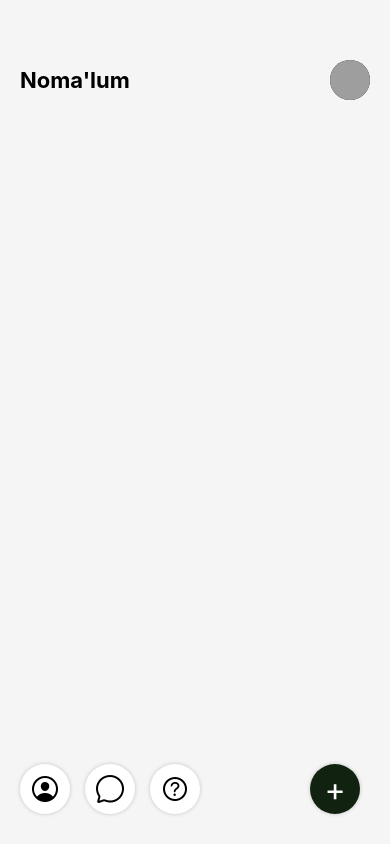
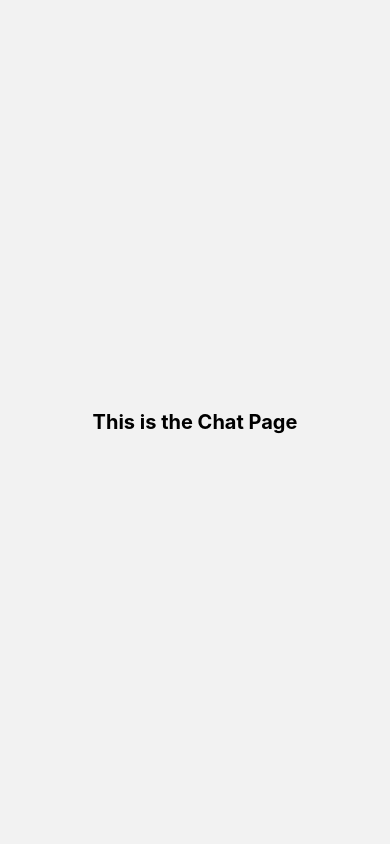
Before and after one commit to Turdiyevv/native-weather, a React Native app: screen /Chat in a window 390 px wide. Before the commit this address had no page. Built offline with nearby package versions, Linux system fonts and the light colour scheme; grey boxes are pictures that could not be loaded.

Commit message:
profile fix, support and chat pages

```diff
--- a/App.js
+++ /dev/null
@@ -1,22 +0,0 @@
-import React from "react";
-import { NavigationContainer } from "@react-navigation/native";
-import { createNativeStackNavigator } from "@react-navigation/native-stack";
-import MainPage from "./pages/Main";
-import AddPage from "./components/screens/AddPage";
-import ProfilePage from "./pages/ProfilePage";
-import {ProfileViewPage} from "./pages/ProfileViewPage";
-
-const Stack = createNativeStackNavigator();
-
-export default function App() {
-  return (
-    <NavigationContainer>
-      <Stack.Navigator screenOptions={{ headerShown: false }}>
-        <Stack.Screen name="MainPage" component={MainPage} />
-        <Stack.Screen name="AddPage" component={AddPage} />
-        <Stack.Screen name="ProfileView" component={ProfileViewPage} />
-        <Stack.Screen name="ProfileEdit" component={ProfilePage} />
-      </Stack.Navigator>
-    </NavigationContainer>
-  );
-}
--- /dev/null
+++ b/App.tsx
@@ -0,0 +1,50 @@
+import React from "react";
+import { NavigationContainer } from "@react-navigation/native";
+import { createNativeStackNavigator } from "@react-navigation/native-stack";
+import { enableScreens } from "react-native-screens";
+
+// Faollashtiramiz, shunda topHeaderHeightChange xatosi yo'qoladi
+enableScreens();
+
+// Sahifalarni import qilamiz
+import MainPage from "./pages/Main";
+import AddPage from "./components/screens/AddPage";
+import ProfilePage from "./pages/ProfilePage";
+import { ProfileViewPage } from "./pages/ProfileViewPage";
+import ChatPage from "./pages/ChatPage";
+import SupportPage from "./pages/SupportPage";
+
+// Stack parametrlari (TypeScript uchun)
+export type RootStackParamList = {
+  MainPage: undefined;
+  AddPage: undefined;
+  ProfileView: undefined;
+  ProfileEdit: undefined;
+  Chat: undefined;
+  Support: undefined;
+};
+
+// Stack yaratamiz
+const Stack = createNativeStackNavigator<RootStackParamList>();
+
+const App: React.FC = () => {
+  return (
+    <NavigationContainer>
+      <Stack.Navigator
+        initialRouteName="MainPage"
+        screenOptions={{
+          headerShown: false, // Header ishlatilmaydi
+        }}
+      >
+        <Stack.Screen name="MainPage" component={MainPage} />
+        <Stack.Screen name="AddPage" component={AddPage} />
+        <Stack.Screen name="ProfileView" component={ProfileViewPage} />
+        <Stack.Screen name="ProfileEdit" component={ProfilePage} />
+        <Stack.Screen name="Chat" component={ChatPage} />
+        <Stack.Screen name="Support" component={SupportPage} />
+      </Stack.Navigator>
+    </NavigationContainer>
+  );
+};
+
+export default App;
--- a/components/TodoItem.tsx
+++ b/components/TodoItem.tsx
@@ -15,7 +15,11 @@ interface TodoItemProps {
 
 export default function TodoItem({ item, onToggle, onLongPress }: TodoItemProps) {
   const createdTime = new Date(item.time);
-  const formattedTime = createdTime.toLocaleTimeString([], { hour: '2-digit', minute: '2-digit' });
+  const formattedTime = createdTime.toLocaleTimeString([], {
+    hour: '2-digit',
+    minute: '2-digit',
+    hour12: false
+  });
   const formattedDeadline = item.deadline ? new Date(item.deadline).toLocaleDateString() : null;
 
   // title uzunligini 26 ta belgidan oshsa ... qo'shish
--- a/package.json
+++ b/package.json
@@ -11,8 +11,8 @@
   "dependencies": {
     "@react-native-async-storage/async-storage": "2.2.0",
     "@react-native-community/datetimepicker": "8.4.4",
-    "@react-navigation/native": "^7.1.24",
-    "@react-navigation/native-stack": "^7.8.5",
+    "@react-navigation/native": "^6.1.18",
+    "@react-navigation/native-stack": "^6.11.0",
     "expo": "~54.0.27",
     "expo-image-picker": "~17.0.9",
     "expo-linear-gradient": "~15.0.8",
@@ -21,7 +21,7 @@
     "react": "19.1.0",
     "react-native": "0.81.5",
     "react-native-animated-loader": "^1.0.0",
-    "react-native-safe-area-context": "^5.6.2",
+    "react-native-safe-area-context": "~5.6.0",
     "react-native-screens": "~4.16.0"
   },
   "devDependencies": {
--- /dev/null
+++ b/pages/ChatPage.tsx
@@ -0,0 +1,17 @@
+import React from "react";
+import { View, Text, StyleSheet } from "react-native";
+
+const ChatPage: React.FC = () => {
+  return (
+    <View style={styles.container}>
+      <Text style={styles.text}>This is the Chat Page</Text>
+    </View>
+  );
+};
+
+export default ChatPage;
+
+const styles = StyleSheet.create({
+  container: { flex: 1, justifyContent: "center", alignItems: "center" },
+  text: { fontSize: 20, fontWeight: "bold" },
+});
--- a/pages/Main.tsx
+++ b/pages/Main.tsx
@@ -97,7 +97,12 @@ export default function MainPage({ navigation }) {
       {/* Header */}
       <View style={styles.header}>
         <Text style={styles.username}>{firstName || "Noma'lum"}</Text>
-        <Image source={avatar ? { uri: avatar } : Avatar} style={styles.avatar} />
+        <TouchableOpacity onPress={() => navigation.navigate("ProfileView")}>
+            <Image
+                source={avatar ? { uri: avatar } : Avatar}
+                style={styles.avatar}
+            />
+        </TouchableOpacity>
       </View>
 
       {/* SectionList bilan tasklar */}
@@ -148,16 +153,16 @@ export default function MainPage({ navigation }) {
 
       {/* Bottom Buttons */}
       <View style={styles.leftButtons}>
-        <TouchableOpacity
-          style={styles.sideButton}
-          onPress={() => navigation.navigate("ProfileView")}
-        >
-          <Ionicons name="person-circle-outline" size={32} color="black" />
-        </TouchableOpacity>
-        <TouchableOpacity style={styles.sideButton} onPress={() => console.log("Chat")}>
+        {/*<TouchableOpacity*/}
+        {/*  style={styles.sideButton}*/}
+        {/*  onPress={() => navigation.navigate("ProfileView")}*/}
+        {/*>*/}
+        {/*  <Ionicons name="person-circle-outline" size={32} color="black" />*/}
+        {/*</TouchableOpacity>*/}
+        <TouchableOpacity style={styles.sideButton} onPress={() => navigation.navigate("Chat")}>
           <Ionicons name="chatbubble-outline" size={32} color="black" />
         </TouchableOpacity>
-        <TouchableOpacity style={styles.sideButton} onPress={() => console.log("Support")}>
+        <TouchableOpacity style={styles.sideButton} onPress={() => navigation.navigate("Support")}>
           <Ionicons name="help-circle-outline" size={32} color="black" />
         </TouchableOpacity>
       </View>
@@ -177,7 +182,7 @@ const styles = StyleSheet.create({
   container: { flex: 1, paddingTop: 60, paddingHorizontal: 20, backgroundColor: "#f5f5f5" },
   header: { flexDirection: "row", justifyContent: "space-between", alignItems: "center", marginBottom: 20 },
   username: { fontSize: 22, fontWeight: "bold" },
-  avatar: { backgroundColor: "#121", width: 40, height: 40, borderRadius: 20 },
+  avatar: { backgroundColor: "#121", width: 50, height: 50, borderRadius: 25 },
   addButton: {
     backgroundColor: "#121",
     width: 50,
--- a/pages/ProfileViewPage.tsx
+++ b/pages/ProfileViewPage.tsx
@@ -1,15 +1,30 @@
-import React, { useEffect, useState } from "react";
-import { View, Text, Image, TouchableOpacity, StyleSheet, BackHandler } from "react-native";
+import React, { useEffect, useState, useRef } from "react";
+import {
+    View,
+    Text,
+    Image,
+    TouchableOpacity,
+    StyleSheet,
+    BackHandler,
+    ScrollView,
+    Animated,
+    Dimensions
+} from "react-native";
 import AsyncStorage from "@react-native-async-storage/async-storage";
 import { useNavigation, CommonActions } from "@react-navigation/native";
 import { NativeStackNavigationProp } from "@react-navigation/native-stack";
 import { RootStackParamList } from "./types";
+
+const screenWidth = Dimensions.get("window").width;
+const maxSize = screenWidth - 40; // Katta holat
+const minSize = 150;              // Kichik holat
 
 type ProfileViewNavProp = NativeStackNavigationProp<RootStackParamList, "ProfileView">;
 
 export function ProfileViewPage() {
     const navigation = useNavigation<ProfileViewNavProp>();
     const [user, setUser] = useState<any>(null);
+    const avatarAnim = useRef(new Animated.Value(1)).current; // 0 → small, 1 → big
 
     // AsyncStorage dan profil ma'lumotlarini yuklash
     const loadUser = async () => {
@@ -25,7 +40,6 @@ export function ProfileViewPage() {
         const unsubscribe = navigation.addListener("focus", loadUser);
         loadUser();
 
-        // Android hardware back tugmasini to'sish va MainPage ga yo'naltirish
         const backHandler = BackHandler.addEventListener("hardwareBackPress", () => {
             navigation.dispatch(
                 CommonActions.reset({
@@ -40,47 +54,60 @@ export function ProfileViewPage() {
             unsubscribe();
             backHandler.remove();
         };
-    }, [navigation]);
+    }, []);
 
-    if (!user) {
-        return (
-            <View style={styles.container1}>
-                <Image
-                    source={ require("../assets/empty_avatar.png")}
-                    style={styles.avatar}
-                />
-                <Text>Profil maʼlumotlari topilmadi !</Text>
-                <TouchableOpacity
-                    style={styles.editButton}
-                    onPress={() => navigation.navigate("ProfileEdit")}
-                >
-                    <Text style={styles.editText}>Profilni to‘ldirish</Text>
-                </TouchableOpacity>
-            </View>
-        );
-    }
+    const animatedSize = avatarAnim.interpolate({
+        inputRange: [0, 1],
+        outputRange: [minSize, maxSize],
+    });
+
+    const animatedRadius = avatarAnim.interpolate({
+        inputRange: [0, 1],
+        outputRange: [75, 10],
+    });
+
+    const animatedStyle = {
+        width: animatedSize,
+        height: animatedSize,
+        borderRadius: animatedRadius,
+    };
 
     return (
-        <View style={styles.container}>
-            <Image
-                source={user.avatar ? { uri: user.avatar } : require("../assets/adaptive-icon.png")}
-                style={styles.avatar}
-            />
+        <ScrollView
+            onScroll={(e) => {
+                const y = e.nativeEvent.contentOffset.y;
+                Animated.timing(avatarAnim, {
+                    toValue: y > 50 ? 0 : 1,
+                    duration: 250,
+                    useNativeDriver: false,
+                }).start();
+            }}
+            scrollEventThrottle={16}
+            contentContainerStyle={styles.scrollContainer}
+        >
+
+            <View style={styles.container}>
+                <Animated.Image
+                    source={user?.avatar ? { uri: user.avatar } : require("../assets/adaptive-icon.png")}
+                    style={[styles.avatarBase, animatedStyle]}
+                />
+            </View>
 
             <Text style={styles.title}>
-                {user.firstName} {user.lastName}
+                {user?.firstName} {user?.lastName}
             </Text>
-            <Text style={styles.username}>@{user.username}</Text>
+
+            <Text style={styles.username}>@{user?.username}</Text>
 
             <View style={styles.infoBox}>
                 <Text style={styles.label}>Telefon:</Text>
-                <Text style={styles.value}>{user.phone}</Text>
+                <Text style={styles.value}>{user?.phone}</Text>
 
                 <Text style={styles.label}>Faoliyat:</Text>
-                <Text style={styles.value}>{user.job}</Text>
+                <Text style={styles.value}>{user?.job}</Text>
 
                 <Text style={styles.label}>Izoh:</Text>
-                <Text style={styles.value}>{user.description}</Text>
+                <Text style={styles.value}>{user?.description}</Text>
             </View>
 
             <TouchableOpacity
@@ -89,24 +116,47 @@ export function ProfileViewPage() {
             >
                 <Text style={styles.editText}>Tahrirlash</Text>
             </TouchableOpacity>
-        </View>
+        </ScrollView>
     );
 }
 
 const styles = StyleSheet.create({
-    container1: { flex: 1, alignItems: "center", justifyContent:"flex-end", padding: 20, backgroundColor: "#f5f5f5" },
-    container: { flex: 1, alignItems: "center", padding: 20, backgroundColor: "#f5f5f5" },
+    scrollContainer: {
+        padding: 20,
+        alignItems: "center",
+        backgroundColor: "#f5f5f5",
+        paddingBottom: 50
+    },
+    container: {
+        alignItems: "center",
+    },
 
-    avatar: { width: 150, height: 150, borderRadius: 75, backgroundColor: "#ddd", marginBottom: 20, marginTop: 10 },
+    avatarBase: {
+        backgroundColor: "#ddd",
+        marginBottom: 20,
+        marginTop: 10,
+    },
 
     title: { fontSize: 24, fontWeight: "bold" },
     username: { fontSize: 18, color: "#666", marginBottom: 20 },
 
-    infoBox: { width: "100%", backgroundColor: "#fff", padding: 15, borderRadius: 12, marginBottom: 30 },
+    infoBox: {
+        width: "100%",
+        backgroundColor: "#fff",
+        padding: 15,
+        borderRadius: 12,
+        marginBottom: 30
+    },
 
     label: { fontSize: 16, fontWeight: "bold", marginTop: 10 },
     value: { fontSize: 16, color: "#333" },
 
-    editButton: { backgroundColor: "black", padding: 15, borderRadius: 10, width: "100%", alignItems: "center" },
+    editButton: {
+        backgroundColor: "black",
+        padding: 15,
+        borderRadius: 10,
+        width: "100%",
+        alignItems: "center"
+    },
     editText: { color: "white", fontSize: 18 },
 });
--- /dev/null
+++ b/pages/SupportPage.tsx
@@ -0,0 +1,17 @@
+import React from "react";
+import { View, Text, StyleSheet } from "react-native";
+
+const SupportPage: React.FC = () => {
+  return (
+    <View style={styles.container}>
+      <Text style={styles.text}>This is the Support Page</Text>
+    </View>
+  );
+};
+
+export default SupportPage;
+
+const styles = StyleSheet.create({
+  container: { flex: 1, justifyContent: "center", alignItems: "center" },
+  text: { fontSize: 20, fontWeight: "bold" },
+});
```
Also changed, not shown: 1 other file (tests, documents, lock files or other folders).
